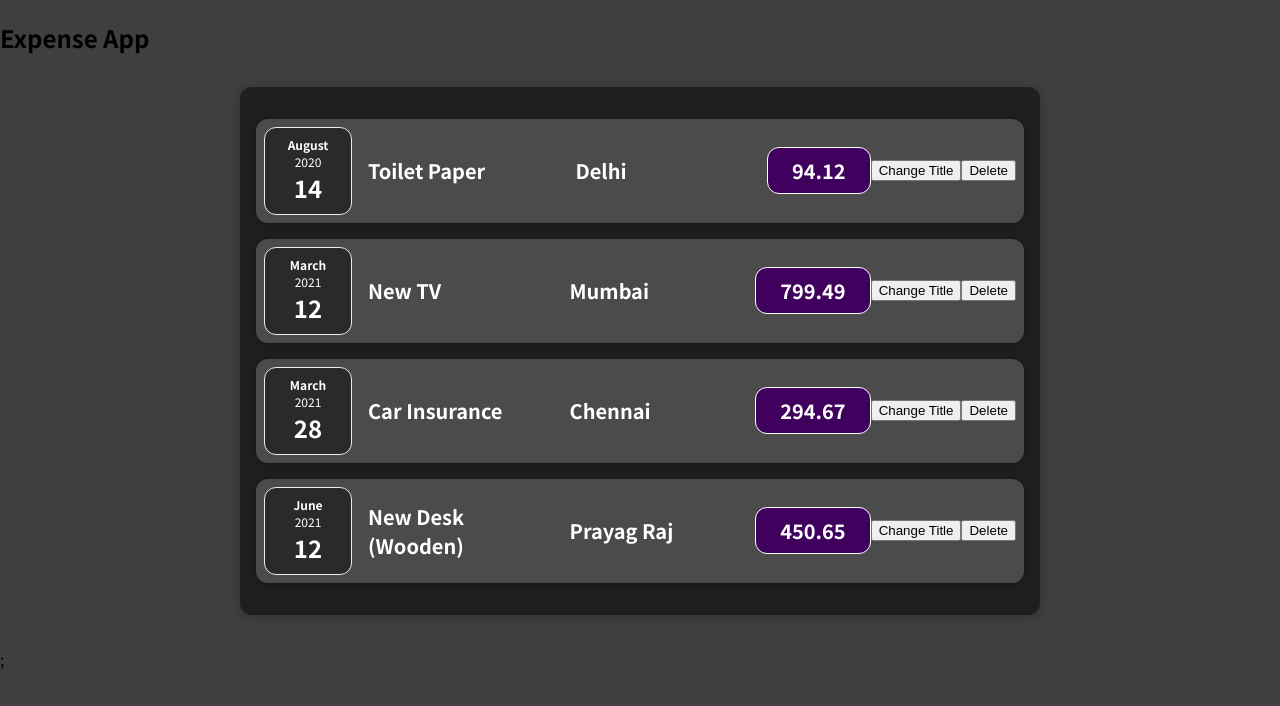
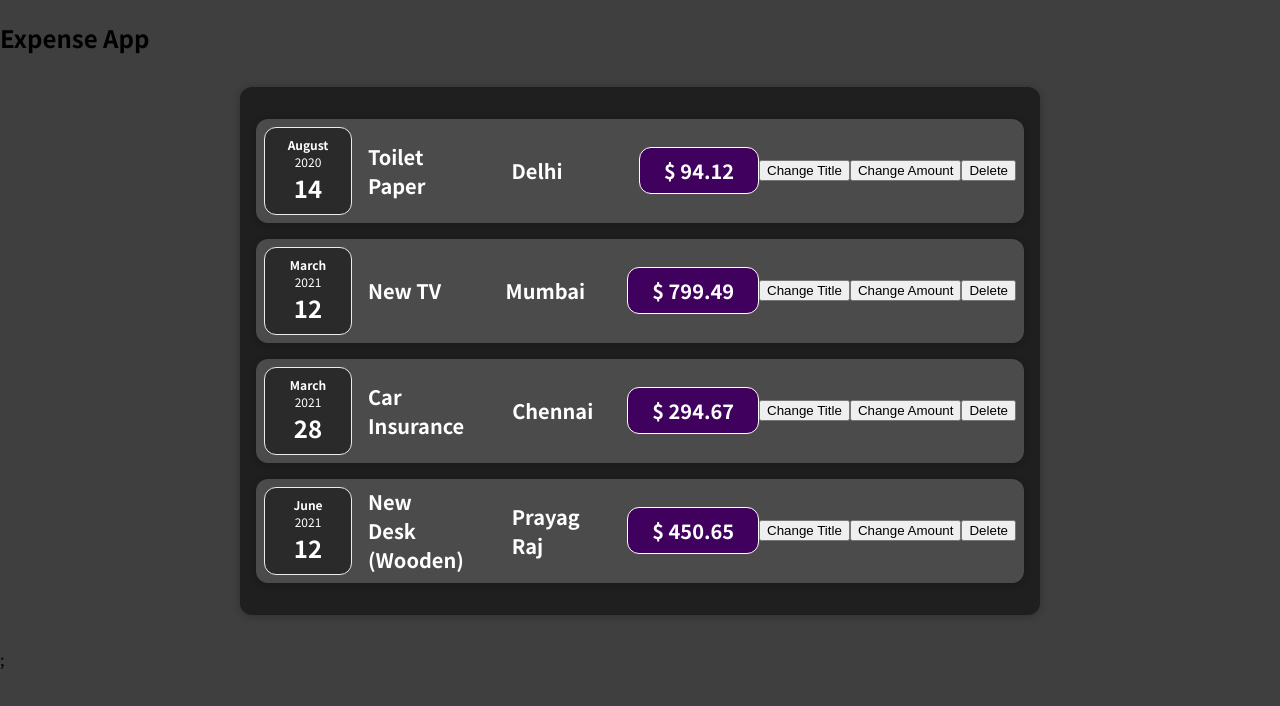
Before and after one commit to shubhamv387/ExpenseTrackerApp-UI-React, a React (Vite) app: page / in a window 1280 px wide. Shown: the top 706 px of the page. Built offline with nearby package versions, Linux system fonts and the light colour scheme.

Commit message:
added amount state

```diff
--- a/src/assets/components/Expenses/ExpenseDetails.jsx
+++ b/src/assets/components/Expenses/ExpenseDetails.jsx
@@ -6,7 +6,7 @@ const ExpenseDetails = (props) => {
     <div className="expense-item__description">
       <h2>{props.title}</h2>
       <h2>{props.locationOfExpenditure}</h2>
-      <div className="expense-item__price">{props.amount}</div>
+      <div className="expense-item__price">$ {props.amount}</div>
     </div>
   );
 };
--- a/src/assets/components/Expenses/ExpenseItem.jsx
+++ b/src/assets/components/Expenses/ExpenseItem.jsx
@@ -6,9 +6,14 @@ import Card from "../UI/Card";
 
 const ExpenseItem = (props) => {
   const [title, setTitle] = useState(props.title);
+  const [amount, setAmount] = useState(props.amount);
 
   const titleHandler = () => {
     setTitle("Hello");
+  };
+
+  const amountHandler = () => {
+    setAmount(100);
   };
 
   const deleteHandler = (id) => {
@@ -21,9 +26,10 @@ const ExpenseItem = (props) => {
       <ExpenseDetails
         title={title}
         locationOfExpenditure={props.locationOfExpenditure}
-        amount={props.amount}
+        amount={amount}
       />
       <button onClick={titleHandler}>Change Title</button>
+      <button onClick={amountHandler}>Change Amount</button>
       <button onClick={() => deleteHandler(props.id)}>Delete</button>
     </Card>
   );
```
